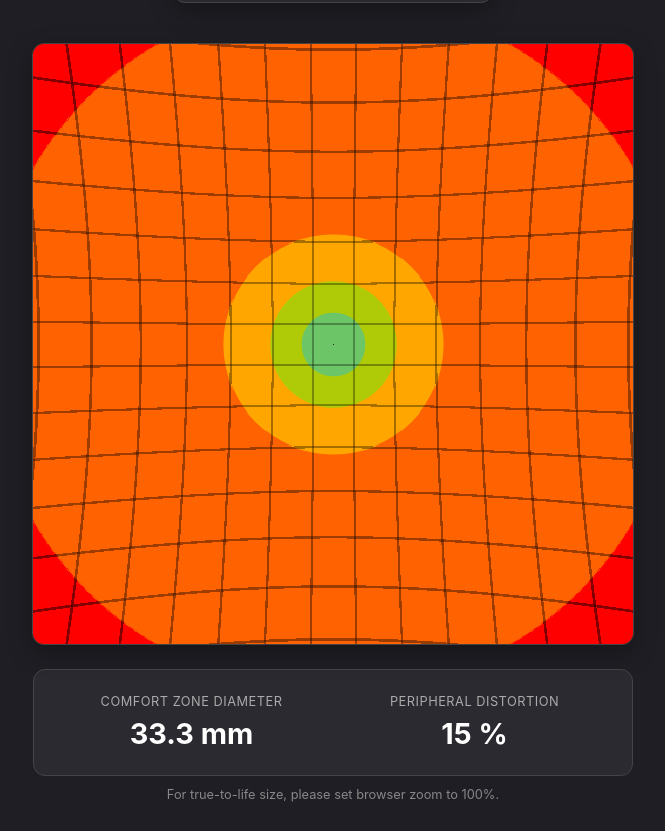
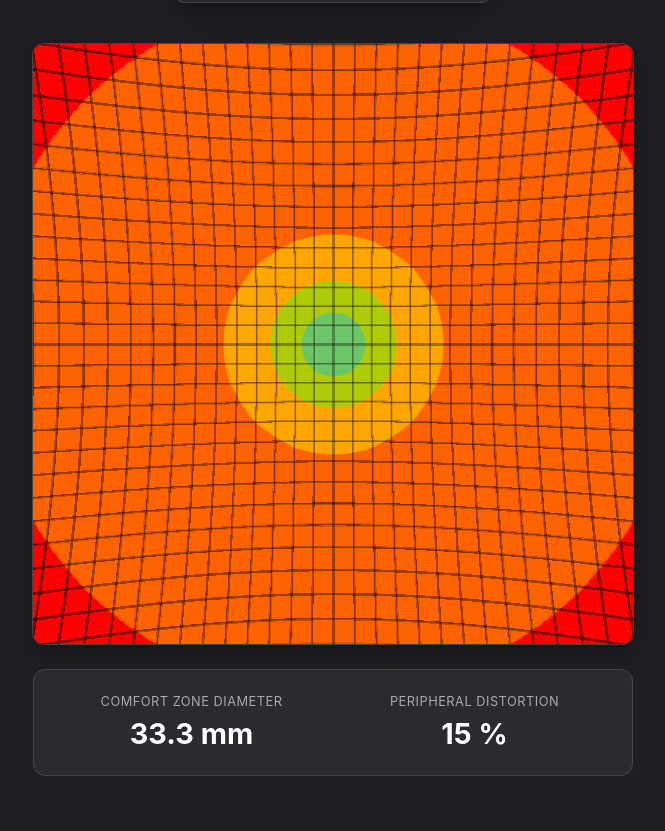
Before and after one commit to Spamalapam/Lense-Sim, a plain HTML site: page index.html in a window 1280 px wide. Shown: the part 436-1267 px from the top of the page, without its empty margins (307-972 px from the left). After the commit the page ends 1228 px from the top, so only its background shows below. Drawn offline with Linux system fonts and the light colour scheme.

Commit message:
Update index.html

```diff
--- a/index.html
+++ b/index.html
@@ -2,8 +2,8 @@
 <html lang="en">
 <head>
     <meta charset="UTF-8">
-    <meta name="viewport" content="width=device-width, initial-scale=1.0, user-scalable=no">
-    <title>Optical Visualizer v24.2 (Accuracy Fix)</title>
+    <meta name="viewport" content="width=device-width, initial-scale=1.0, maximum-scale=1.0, user-scalable=no">
+    <title>Optical Visualizer v24.3 (Definitive)</title>
     <style>
         :root {
             --bg-color: #1e1e24; --surface-color: #2a2a30; --text-color: #e0e0e0;
@@ -16,7 +16,10 @@
             --orange-zone: rgba(255, 165, 0, 0.4);
             --red-zone: rgba(255, 0, 0, 0.45);
         }
-        html { background-color: var(--bg-color); }
+        html, body {
+            background-color: var(--bg-color);
+            overscroll-behavior: none; /* Prevents pull-to-refresh */
+        }
         body {
             font-family: -apple-system, BlinkMacSystemFont, 'Segoe UI', 'Roboto', 'Helvetica Neue', Arial, sans-serif;
             display: grid; place-items: center; min-height: 100vh;
@@ -81,12 +84,6 @@
         .metric { text-align: center; }
         .metric-label { font-size: 0.8em; color: #aaa; text-transform: uppercase; letter-spacing: 0.5px; margin-bottom: 0.5em; }
         .metric-value { font-size: 1.8em; font-weight: bold; color: var(--metric-value-color); }
-        #accuracy-note {
-            font-size: 0.8em;
-            color: #888;
-            text-align: center;
-            margin-top: -1em; /* Pulls it closer to the box above */
-        }
     </style>
 </head>
 <body>
@@ -133,7 +130,6 @@
                     <div class="metric"><div class="metric-label">Comfort Zone Diameter</div><div class="metric-value" id="clarityDiameterValue">-- mm</div></div>
                     <div class="metric"><div class="metric-label">Peripheral Distortion</div><div class="metric-value" id="distortionValue">-- %</div></div>
                 </div>
-                <p id="accuracy-note">For true-to-life size, please set browser zoom to 100%.</p>
             </div>
         </div>
     </div>
@@ -153,46 +149,29 @@
             { index: 1.67, name: '1.67 HI', factor: 2.2 }, { index: 1.74, name: '1.74 HI', factor: 4.5 }
         ];
 
-        // Offscreen canvas for pre-rendering the background
         const offscreenCanvas = document.createElement('canvas');
         const offscreenCtx = offscreenCanvas.getContext('2d');
 
         // --- 2. DYNAMIC SIZING FUNCTIONS ---
-
-        /**
-         * Calculates the actual number of screen pixels per millimeter.
-         */
         function calculatePxPerMm() {
             const div = document.createElement('div');
             div.style.cssText = 'position:absolute; top:-9999px; left:-9999px; width:1mm; height:1mm;';
             document.body.appendChild(div);
             const mmInPx = div.getBoundingClientRect().width;
             document.body.removeChild(div);
-            return mmInPx > 0 ? mmInPx : 4; // Fallback if detection fails
+            return mmInPx > 0 ? mmInPx : 4;
         }
 
-        /**
-         * Scales the canvas drawing surface for High-DPI (Retina) displays.
-         */
         function setupCanvas() {
             const dpr = window.devicePixelRatio || 1;
             const rect = canvas.getBoundingClientRect();
-
-            // SAFEGUARD: If the canvas has no size yet, stop to prevent errors.
-            if (rect.width === 0 || rect.height === 0) {
-                console.warn("Canvas has no dimensions yet. Aborting draw.");
-                return false; // Indicate failure
-            }
-
+            if (rect.width === 0 || rect.height === 0) return false;
             canvas.width = rect.width * dpr;
             canvas.height = rect.height * dpr;
-
             ctx.scale(dpr, dpr);
-
-            // Set the logical size for drawing operations
             canvas.logicalWidth = rect.width;
             canvas.logicalHeight = rect.height;
-            return true; // Indicate success
+            return true;
         }
 
         function setupOffscreenCanvas() {
@@ -201,7 +180,6 @@
         }
 
         // --- 3. CORE LOGIC ---
-
         function updateUI() {
             ui.sphereValue.textContent = parseFloat(ui.sphere.value).toFixed(2);
             ui.cylinderValue.textContent = parseFloat(ui.cylinder.value).toFixed(2);
@@ -232,7 +210,6 @@
             const clarityDiameterTotal = Math.max(8, maxClearMm - powerPenaltyTotal * (3.0 / distortionResistance));
             const rawDistortion = Math.pow(baseP, 1.5) + Math.pow(totalP, 1.6);
             const distortionStrength = Math.min(100, rawDistortion / distortionResistance);
-
             return {
                 clarityDiameterSphere, clarityDiameterTotal, distortionStrength,
                 blurIntensity: distortionStrength / 8,
@@ -242,28 +219,20 @@
         }
 
         // --- 4. DRAWING FUNCTIONS ---
-
         function drawVisualization() {
             const material = materials[parseInt(ui.materialSlider.value)];
             const p = { sph: parseFloat(ui.sphere.value) || 0, cyl: parseFloat(ui.cylinder.value) || 0, axis: parseInt(ui.axis.value) || 0, material: material };
-
             const w = canvas.logicalWidth;
             const h = canvas.logicalHeight;
-
             const metrics = calculateOpticalMetrics(p);
-
             ui.clarityDiameterValue.textContent = `${Math.min(metrics.clarityDiameterSphere, metrics.clarityDiameterTotal).toFixed(1)} mm`;
             ui.distortionValue.textContent = `${metrics.distortionStrength.toFixed(0)} %`;
-
             const optimalRadiusX = (metrics.clarityDiameterSphere / 2) * pxPerMm;
             const optimalRadiusY = (metrics.clarityDiameterTotal / 2) * pxPerMm;
-
             createBackground(offscreenCtx, w, h, optimalRadiusX, optimalRadiusY, p.axis);
-
             ctx.clearRect(0, 0, canvas.width, canvas.height);
             ctx.save();
             ctx.filter = `blur(${metrics.blurIntensity * (window.devicePixelRatio || 1)}px)`;
-
             drawRayMappedView(ctx, offscreenCanvas, p, metrics);
             ctx.restore();
         }
@@ -272,7 +241,7 @@
             const dpr = window.devicePixelRatio || 1;
             context.save();
             context.scale(dpr, dpr);
-            drawClarityMap(context, w, h, r_opt_x, r_opt_y, r_opt_x*1.7, r_opt_y*1.7, axis);
+            drawClarityMap(context, w, h, r_opt_x, r_opt_y, r_opt_x * 1.7, r_opt_y * 1.7, axis);
             drawGrid(context, w, h);
             context.restore();
         }
@@ -281,70 +250,55 @@
             const cx = w / 2, cy = h / 2;
             context.save();
             const axisRad = axis * Math.PI / 180;
-            const maxRadius = Math.sqrt(w*w + h*h) / 2;
-
+            const maxRadius = Math.sqrt(w * w + h * h) / 2;
             const drawEllipse = (radiusX, radiusY, color) => {
-                context.beginPath();
-                context.fillStyle = color;
-                context.ellipse(cx, cy, radiusX, radiusY, axisRad, 0, 2 * Math.PI);
-                context.fill();
+                context.beginPath(); context.fillStyle = color;
+                context.ellipse(cx, cy, radiusX, radiusY, axisRad, 0, 2 * Math.PI); context.fill();
             };
-
-            const r_red_x = maxRadius;
-            const r_red_y = maxRadius;
-            const r_orange_x = r_func_x + (maxRadius - r_func_x) * 0.6;
-            const r_orange_y = r_func_y + (maxRadius - r_func_y) * 0.6;
-
+            const r_red_x = maxRadius; const r_red_y = maxRadius;
+            const r_orange_x = r_func_x + (maxRadius - r_func_x) * 0.6; const r_orange_y = r_func_y + (maxRadius - r_func_y) * 0.6;
             drawEllipse(r_red_x, r_red_y, getComputedStyle(document.documentElement).getPropertyValue('--red-zone'));
             drawEllipse(r_orange_x, r_orange_y, getComputedStyle(document.documentElement).getPropertyValue('--orange-zone'));
             drawEllipse(r_func_x, r_func_y, getComputedStyle(document.documentElement).getPropertyValue('--yellow-zone'));
             drawEllipse(r_opt_x, r_opt_y, getComputedStyle(document.documentElement).getPropertyValue('--green-zone'));
             drawEllipse(r_opt_x * 0.5, r_opt_y * 0.5, getComputedStyle(document.documentElement).getPropertyValue('--blue-zone'));
-
             context.restore();
         }
 
+        // THIS IS THE CORRECT, DYNAMIC GRID FUNCTION
         function drawGrid(context, w, h) {
+            const cx = w / 2, cy = h / 2;
             context.strokeStyle = 'rgba(0, 0, 0, 0.4)';
             context.lineWidth = 1.5;
-            const step = 40; // Static grid for visual reference
-            for(let i=0; i <= w; i+=step) { context.beginPath(); context.moveTo(i,0); context.lineTo(i,h); context.stroke(); }
-            for(let i=0; i <= h; i+=step) { context.beginPath(); context.moveTo(0,i); context.lineTo(w,i); context.stroke(); }
+            const step = 5 * pxPerMm; // Makes each grid line represent 5 real millimeters
+            for (let i = cx; i <= w; i += step) { context.beginPath(); context.moveTo(i, 0); context.lineTo(i, h); context.stroke(); }
+            for (let i = cx - step; i > 0; i -= step) { context.beginPath(); context.moveTo(i, 0); context.lineTo(i, h); context.stroke(); }
+            for (let i = cy; i <= h; i += step) { context.beginPath(); context.moveTo(0, i); context.lineTo(w, i); context.stroke(); }
+            for (let i = cy - step; i > 0; i -= step) { context.beginPath(); context.moveTo(0, i); context.lineTo(w, i); context.stroke(); }
         }
 
         function drawRayMappedView(ctx, sourceCanvas, p, metrics) {
-            const w = sourceCanvas.width;
-            const h = sourceCanvas.height;
-            const cx = w / 2;
-            const cy = h / 2;
+            const w = sourceCanvas.width; const h = sourceCanvas.height;
+            const cx = w / 2; const cy = h / 2;
             const axisRad = p.axis * Math.PI / 180;
-
             const imageData = sourceCanvas.getContext('2d').getImageData(0, 0, w, h);
             const destData = ctx.createImageData(w, h);
-
             for (let y = 0; y < h; y++) {
                 for (let x = 0; x < w; x++) {
-                    const dx = x - cx;
-                    const dy = y - cy;
+                    const dx = x - cx; const dy = y - cy;
                     const r = Math.sqrt(dx * dx + dy * dy);
                     if (r === 0) continue;
-
                     const rNorm = r / (w / 2);
                     let theta = Math.atan2(dy, dx);
-
                     const radialShift = 1 + metrics.warpFactor * Math.pow(rNorm, 1.5);
                     const twistAngle = metrics.twistFactor * Math.pow(rNorm, 2) * Math.sin(2 * (theta - axisRad));
-
                     theta -= twistAngle;
-
                     const srcR = r / radialShift;
-                    const sx = cx + srcR * Math.cos(theta);
-                    const sy = cy + srcR * Math.sin(theta);
-
+                    const sx = cx + srcR * Math.cos(theta); const sy = cy + srcR * Math.sin(theta);
                     if (sx >= 0 && sx < w && sy >= 0 && sy < h) {
                         const srcIndex = (Math.floor(sy) * w + Math.floor(sx)) * 4;
                         const destIndex = (y * w + x) * 4;
-                        destData.data[destIndex]     = imageData.data[srcIndex];
+                        destData.data[destIndex] = imageData.data[srcIndex];
                         destData.data[destIndex + 1] = imageData.data[srcIndex + 1];
                         destData.data[destIndex + 2] = imageData.data[srcIndex + 2];
                         destData.data[destIndex + 3] = 255;
@@ -355,26 +309,19 @@
         }
 
         // --- 5. INITIALIZATION ---
-
         function initialize() {
             pxPerMm = calculatePxPerMm();
-            if (!setupCanvas()) return; // Stop if canvas isn't ready
+            if (!setupCanvas()) return;
             setupOffscreenCanvas();
             updateUI();
         }
 
-        // Use setTimeout to give the browser a moment to finalize layout
-        window.addEventListener('load', () => {
-            setTimeout(initialize, 50);
-        });
-
-        // Debounce resize event to avoid excessive redrawing
+        window.addEventListener('load', () => { setTimeout(initialize, 50); });
         let resizeTimeout;
         window.addEventListener('resize', () => {
             clearTimeout(resizeTimeout);
             resizeTimeout = setTimeout(initialize, 100);
         });
-
     </script>
 </body>
 </html>
```
